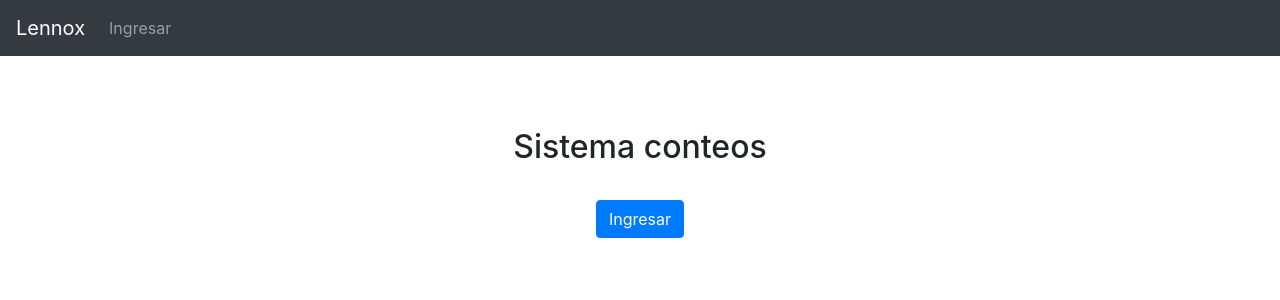
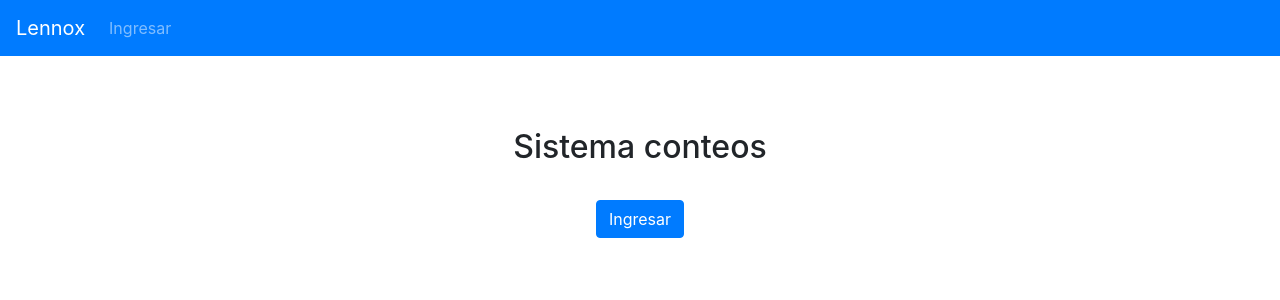
Before and after one commit to ariellsantos/conteos_ciclocos, a Django app: page / in a window 1280 px wide. Shown: the top 300 px of the page. Run offline with Django 3.2, Linux system fonts and the light colour scheme; some libraries are stand-ins or nearby versions.

Commit message:
color del nav cambiado

```diff
--- a/templates/base/main.html
+++ b/templates/base/main.html
@@ -18,7 +18,7 @@
 
   <body>
 
-    <nav class="navbar navbar-expand-md navbar-dark bg-dark fixed-top">
+    <nav class="navbar navbar-expand-md navbar-dark bg-primary fixed-top">
         {% include "base/nav/_nav.html" %}
     </nav>
 
```
Also changed, not shown: db.sqlite3.
